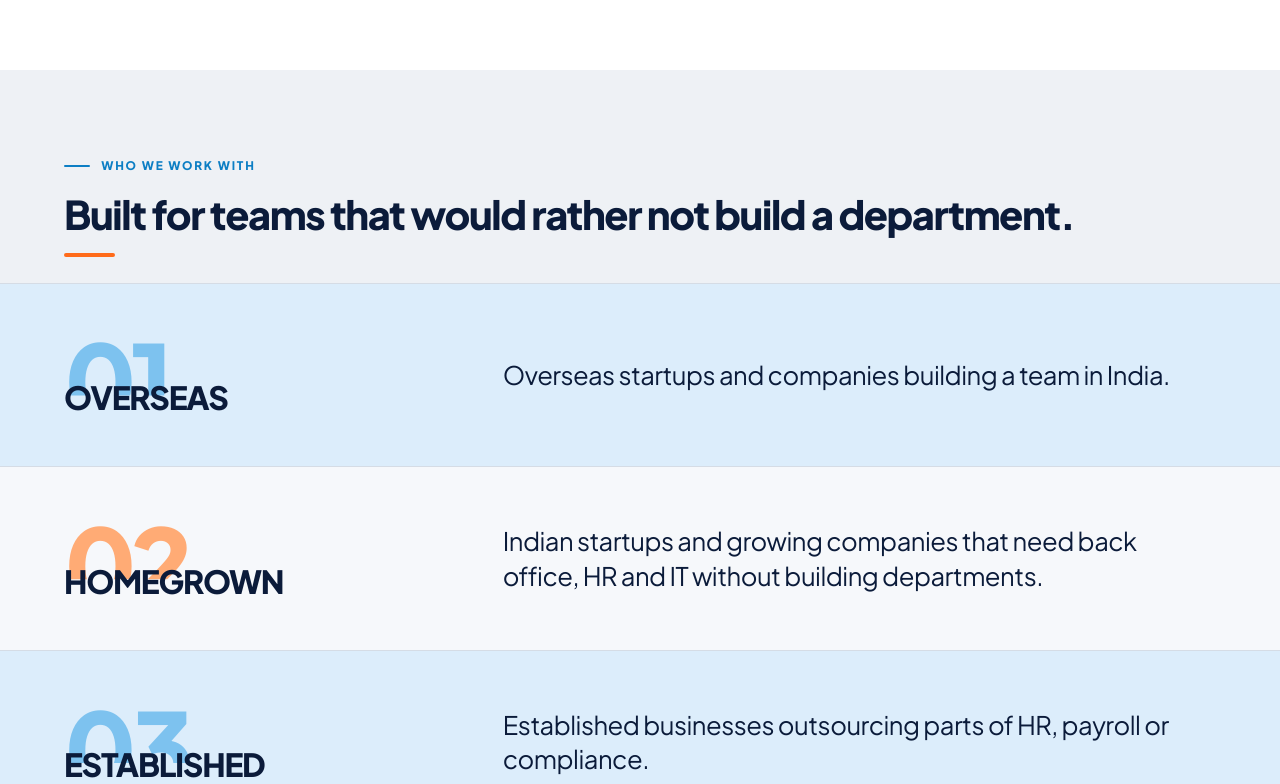
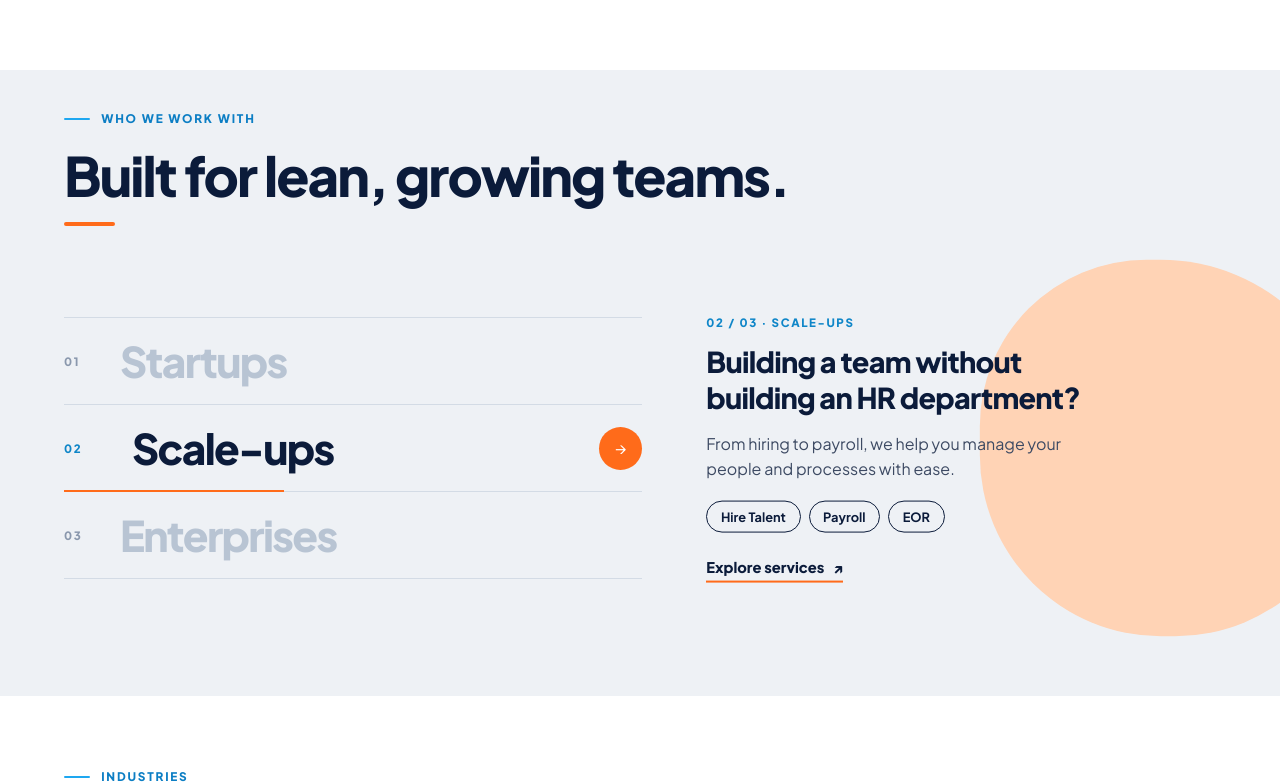
Before and after one commit to adrefresh/olp-js, a Next.js app: page / in a window 1280 px wide. Shown: the part 2705-3489 px from the top of the page. Built offline with nearby package versions, Linux system fonts and the light colour scheme.

Commit message:
who we work with section new design

```diff
--- a/app/ux.css
+++ b/app/ux.css
@@ -1067,3 +1067,36 @@ body:has(#heroSection) .ux-wwwsec .ux-dg.d2 .ux-dg-n{background:none;color:#ffab
 .ux-thanks h3{margin:.8rem 0 0;font-size:1.8rem;letter-spacing:-.03em;color:#0b1b3a}
 .ux-thanks p{margin:0;max-width:26rem;font-size:1.05rem;line-height:1.7;color:#46567a}
 @media(prefers-reduced-motion:reduce){.ux-spin{animation-duration:2s!important}}
+
+/* v85 who we work with: no cards, hover list + spotlight */
+body .ux .ux-ww{background:#eef1f5;padding-top:2rem!important;padding-bottom:4rem!important;overflow:hidden;min-height:0}
+.ux-ww-grid{display:grid;grid-template-columns:1.1fr 1fr;gap:3rem;align-items:center;margin-top:2.4rem;min-height:23rem}
+.ux-ww-list{border-top:1px solid #d3dbe5}
+.ux-ww-it{all:unset;box-sizing:border-box;position:relative;display:flex;width:100%;align-items:center;gap:1.3rem;padding:1.3rem 0;border-bottom:1px solid #d3dbe5;cursor:pointer}
+.ux-ww-it::after{content:"";position:absolute;left:0;bottom:-1px;height:2px;width:0;background:#ff6b1a}
+.ux-ww-it.on::after{width:100%;animation:uxWwFill 5s linear forwards}
+.ux-ww:has(.ux-ww-grid:hover) .ux-ww-it.on::after{animation:none;width:100%}
+@keyframes uxWwFill{from{width:0}to{width:100%}}
+.ux-ww-n{width:2.2rem;font-size:.72rem;font-weight:800;letter-spacing:.14em;color:#8a98ad;transition:color .3s}
+.ux-ww-w{flex:1;font-size:clamp(1.7rem,3.3vw,2.7rem);font-weight:800;letter-spacing:-.04em;line-height:1.05;color:#b8c4d3;transition:color .4s,transform .4s}
+.ux-ww-it:hover .ux-ww-w{color:#5d7699}
+.ux-ww-it.on .ux-ww-w{color:#0b1b3a;transform:translateX(12px)}
+.ux-ww-it.on .ux-ww-n{color:#0f86c8}
+.ux-ww-ar{display:grid;place-items:center;width:2.7rem;height:2.7rem;border-radius:50%;background:#ff6b1a;color:#fff;opacity:0;transform:translateX(-14px) rotate(45deg);transition:.4s}
+.ux-ww-it.on .ux-ww-ar{opacity:1;transform:none}
+.ux-ww-spot{position:relative;min-height:21rem}
+.ux-ww-blob{position:absolute;right:-7.5rem;top:50%;width:21rem;height:21rem;border-radius:50%;background:#bfe0f8;transform:translateY(-50%);transition:background .6s,transform .8s cubic-bezier(.3,.8,.3,1),border-radius .8s;z-index:0}
+.ux-ww-blob.s1{background:#ffd3b5;transform:translateY(-50%) scale(1.12);border-radius:46% 54% 50% 50%}
+.ux-ww-blob.s2{background:#cfd9e7;transform:translateY(-50%) scale(.95);border-radius:50% 50% 38% 62%}
+.ux-ww-pane{position:absolute;left:1rem;right:0;top:50%;z-index:1;opacity:0;transform:translateY(calc(-50% + 24px));transition:opacity .5s,transform .6s;pointer-events:none}
+.ux-ww-pane.on{opacity:1;transform:translateY(-50%);pointer-events:auto}
+.ux-ww-k{display:block;font-size:.72rem;font-weight:800;letter-spacing:.14em;text-transform:uppercase;color:#0f86c8}
+.ux-ww-pane h3{margin:.7rem 0 1rem;max-width:20ch;font-size:clamp(1.3rem,2.3vw,1.8rem);font-weight:800;letter-spacing:-.025em;line-height:1.25;color:#0b1b3a}
+.ux-ww-pane p{margin:0;max-width:34ch;font-weight:400;line-height:1.6;color:#3d4a63}
+.ux-ww-tags{display:flex;flex-wrap:wrap;gap:.5rem;margin-top:1.2rem}
+.ux-ww-tags span{border:1.5px solid #0b1b3a;border-radius:99px;padding:.35rem .85rem;font-size:.8rem;font-weight:700;color:#0b1b3a}
+.ux-ww-go{display:inline-flex;gap:.5rem;margin-top:1.4rem;padding-bottom:.2rem;border-bottom:2px solid #ff6b1a;font-weight:800;font-size:.92rem;color:#0b1b3a;text-decoration:none;cursor:pointer}
+.ux-ww-go:hover{color:#ff6b1a}
+.ux-ww-it{cursor:pointer}
+@media(max-width:900px){.ux-ww-grid{grid-template-columns:1fr;gap:1.5rem}.ux-ww-spot{min-height:22rem}.ux-ww-blob{width:15rem;height:15rem;right:-4.5rem}.ux-ww-w{font-size:1.8rem}}
+@media(prefers-reduced-motion:reduce){.ux-ww-it.on::after{animation:none}}
--- a/components/home/WhoWeWorkWith.tsx
+++ b/components/home/WhoWeWorkWith.tsx
@@ -1,29 +1,98 @@
+"use client";
+
+import Link from "next/link";
+import { useEffect, useRef, useState } from "react";
 import SectionHead from "../ui/SectionHead";
 
-const WORK_WITH: [word: string, text: string][] = [
-  ["Overseas", "Overseas startups and companies building a team in India."],
-  ["Homegrown", "Indian startups and growing companies that need back office, HR and IT without building departments."],
-  ["Established", "Established businesses outsourcing parts of HR, payroll or compliance."],
+const ITEMS = [
+  {
+    word: "Startups",
+    lead: "Growing without the operational burden?",
+    text: "Business setup, compliance and accounting support to keep your business running smoothly.",
+    tags: ["Business Setup", "Compliance", "Accounting"],
+    href: "/services/business-operations/",
+  },
+  {
+    word: "Scale-ups",
+    lead: "Building a team without building an HR department?",
+    text: "From hiring to payroll, we help you manage your people and processes with ease.",
+    tags: ["Hire Talent", "Payroll", "EOR"],
+    href: "/services/hr-payroll/",
+  },
+  {
+    word: "Enterprises",
+    lead: "Need reliable IT without the complexity?",
+    text: "From managed IT support to web development, we keep your business connected and productive.",
+    tags: ["IT Support", "Web Development", "Integrations"],
+    href: "/services/it-services/",
+  },
 ];
 
+const DELAY = 5000;
+
 export default function WhoWeWorkWith() {
+  const [cur, setCur] = useState(0);
+  const [tick, setTick] = useState(0);
+  const paused = useRef(false);
+
+  useEffect(() => {
+    const t = setTimeout(() => {
+      if (paused.current) setTick((n) => n + 1);
+      else setCur((c) => (c + 1) % ITEMS.length);
+    }, DELAY);
+    return () => clearTimeout(t);
+  }, [cur, tick]);
+
+  const pick = (i: number) => {
+    setCur(i);
+    setTick((n) => n + 1);
+  };
+
   return (
-    <section className="ux-sec t1 ux-wwwsec" id="who-we-work-with">
+    <section className="ux-sec t1 ux-ww" id="who-we-work-with">
       <div className="ux-wrap">
-        <SectionHead eyebrow="Who we work with" title="Built for teams that would rather not build a department." />
-      </div>
-      <div className="ux-diag">
-        {WORK_WITH.map(([word, t], i) => (
-          <div className={"ux-dg d" + (i + 1) + " ux-r"} key={t}>
-            <div className="ux-dg-in ux-wrap">
-              <span className="ux-dg-l">
-                <span className="ux-dg-n">0{i + 1}</span>
-                <b className="ux-dg-w" aria-hidden="true">{word}</b>
-              </span>
-              <h3>{t}</h3>
-            </div>
+        <SectionHead eyebrow="Who we work with" title="Built for lean, growing teams." />
+        <div
+          className="ux-ww-grid ux-r"
+          onMouseEnter={() => (paused.current = true)}
+          onMouseLeave={() => (paused.current = false)}
+        >
+          <div className="ux-ww-list">
+            {ITEMS.map((it, i) => (
+              <button
+                type="button"
+                key={it.word}
+                className={"ux-ww-it" + (i === cur ? " on" : "")}
+                onMouseEnter={() => pick(i)}
+                onFocus={() => pick(i)}
+                onClick={() => pick(i)}
+                aria-pressed={i === cur}
+              >
+                <span className="ux-ww-n">0{i + 1}</span>
+                <span className="ux-ww-w">{it.word}</span>
+                <span className="ux-ww-ar" aria-hidden="true">→</span>
+              </button>
+            ))}
           </div>
-        ))}
+          <div className="ux-ww-spot">
+            <span className={"ux-ww-blob s" + cur} aria-hidden="true" />
+            {ITEMS.map((it, i) => (
+              <div className={"ux-ww-pane" + (i === cur ? " on" : "")} key={it.word} aria-hidden={i !== cur}>
+                <span className="ux-ww-k">0{i + 1} / 03 · {it.word}</span>
+                <h3>{it.lead}</h3>
+                <p>{it.text}</p>
+                <span className="ux-ww-tags">
+                  {it.tags.map((t) => (
+                    <span key={t}>{t}</span>
+                  ))}
+                </span>
+                <Link href={it.href} className="ux-ww-go" tabIndex={i === cur ? 0 : -1}>
+                  Explore services <span aria-hidden="true">↗</span>
+                </Link>
+              </div>
+            ))}
+          </div>
+        </div>
       </div>
     </section>
   );
```
